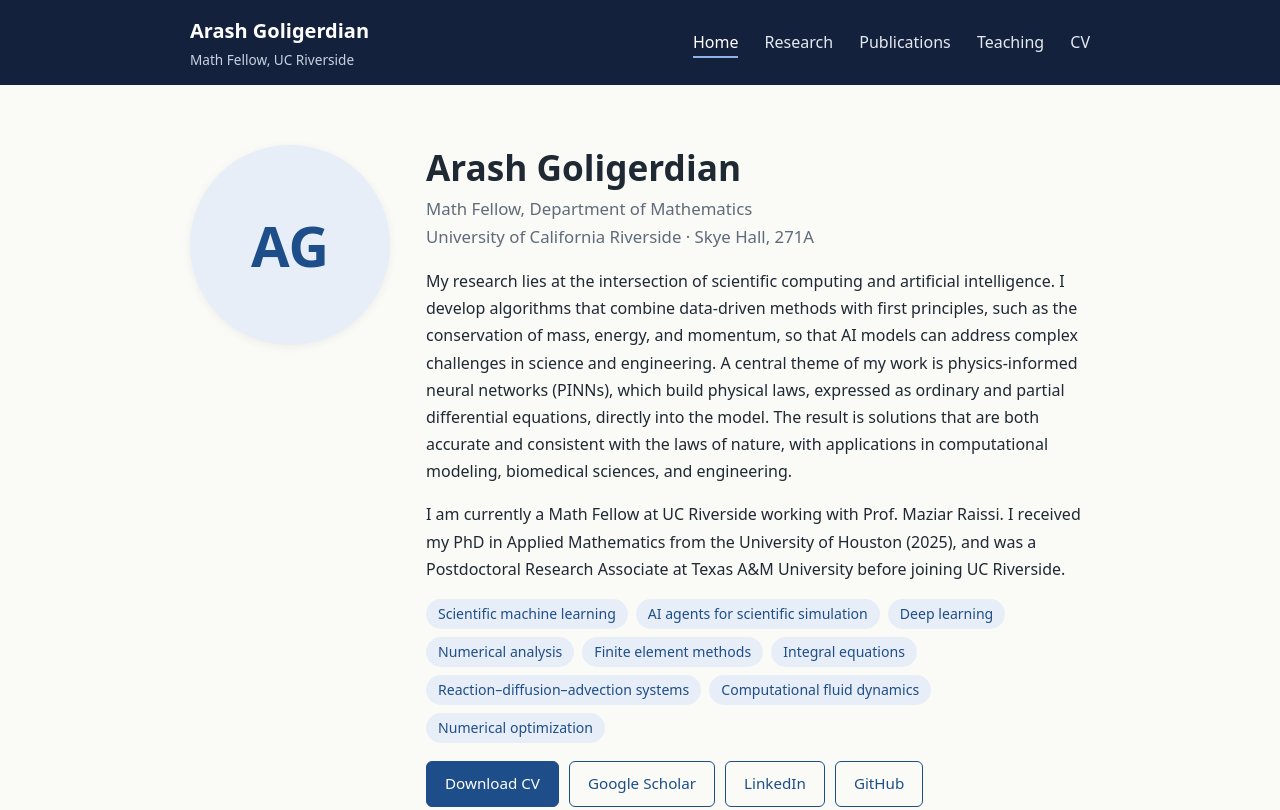
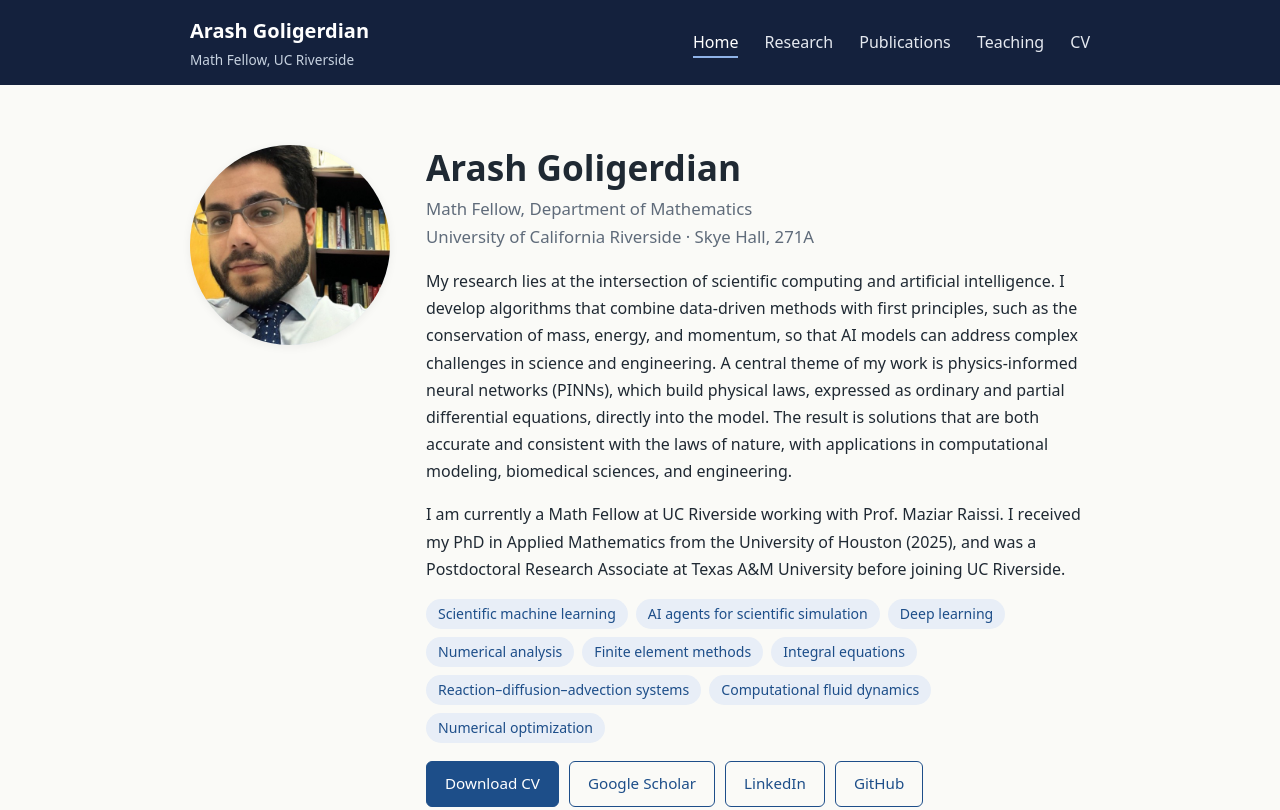
Before and after one commit to Arash9271/Arash9271.github.io, a plain HTML site: page index.html in a window 1280 px wide. Shown: the top 810 px of the page. Drawn offline with Linux system fonts and the light colour scheme.

Commit message:
Add profile photo
Co-authored-by: Cursor <cursoragent@cursor.com>

```diff
--- a/style.css
+++ b/style.css
@@ -161,6 +161,9 @@ h2.section-title {
     width: 100%;
     height: 100%;
     object-fit: cover;
+    object-position: 50% 20%;
+    transform: scale(1.5);
+    transform-origin: 30% 30%;
 }
 
 .profile h1 {
```
Also changed, not shown: assets/profile.jpg (added).
